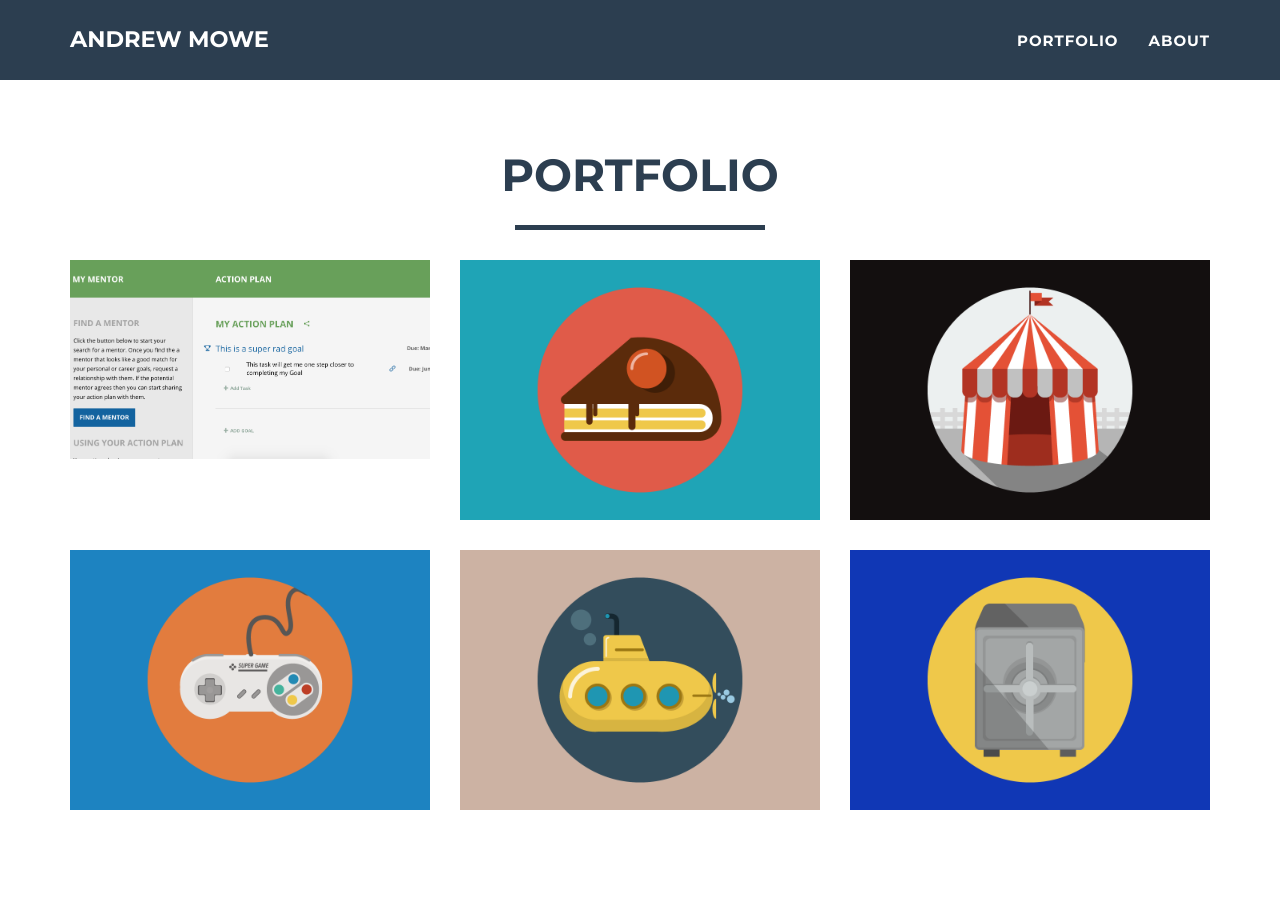
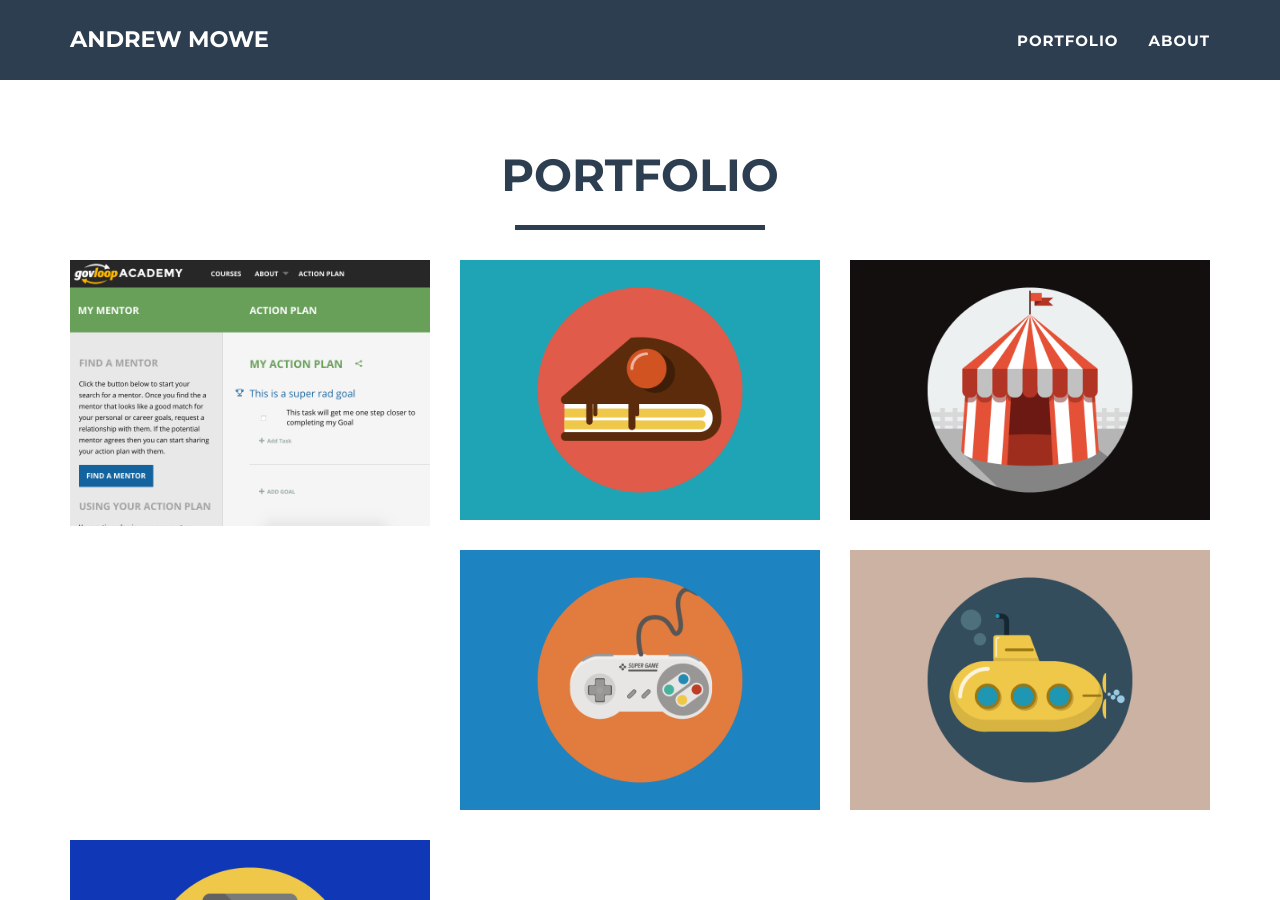
Before and after one commit to andrewmowe/andrewmowe.github.io, a Jekyll site: the page built from index.html, in a window 1280 px wide and 900 px high, scrolled down 803 px. Built offline with Jekyll 4.4.1, drawn with Linux system fonts in a browser that asks for light colours.

Commit message:
update image, remove links from modals

```diff
--- a/_includes/modals.html
+++ b/_includes/modals.html
@@ -18,15 +18,15 @@
                             <p>{{ post.description }}</p>
                             <ul class="list-inline item-details">
                                 <li>Client:
-                                    <strong><a href="http://startbootstrap.com">{{ post.client }}</a>
+                                    <strong>{{ post.client }}
                                     </strong>
                                 </li>
                                 <li>Date:
-                                    <strong><a href="http://startbootstrap.com">{{ post.project-date }}</a>
+                                    <strong>{{ post.project-date }}
                                     </strong>
                                 </li>
                                 <li>Service:
-                                    <strong><a href="http://startbootstrap.com">{{ post.category }}</a>
+                                    <strong>{{ post.category }}
                                     </strong>
                                 </li>
                             </ul>
--- a/_posts/2014-07-18-project-1.markdown
+++ b/_posts/2014-07-18-project-1.markdown
@@ -2,7 +2,7 @@
 layout: default
 modal-id: 1
 date: 2015-04-18
-img: GovLoop.png
+img: govloop-ap.png
 alt: image-alt
 project-date: April 2015
 client: GovLoop Academy
```
Also changed, not shown: img/portfolio/govloop-ap.png (added).
